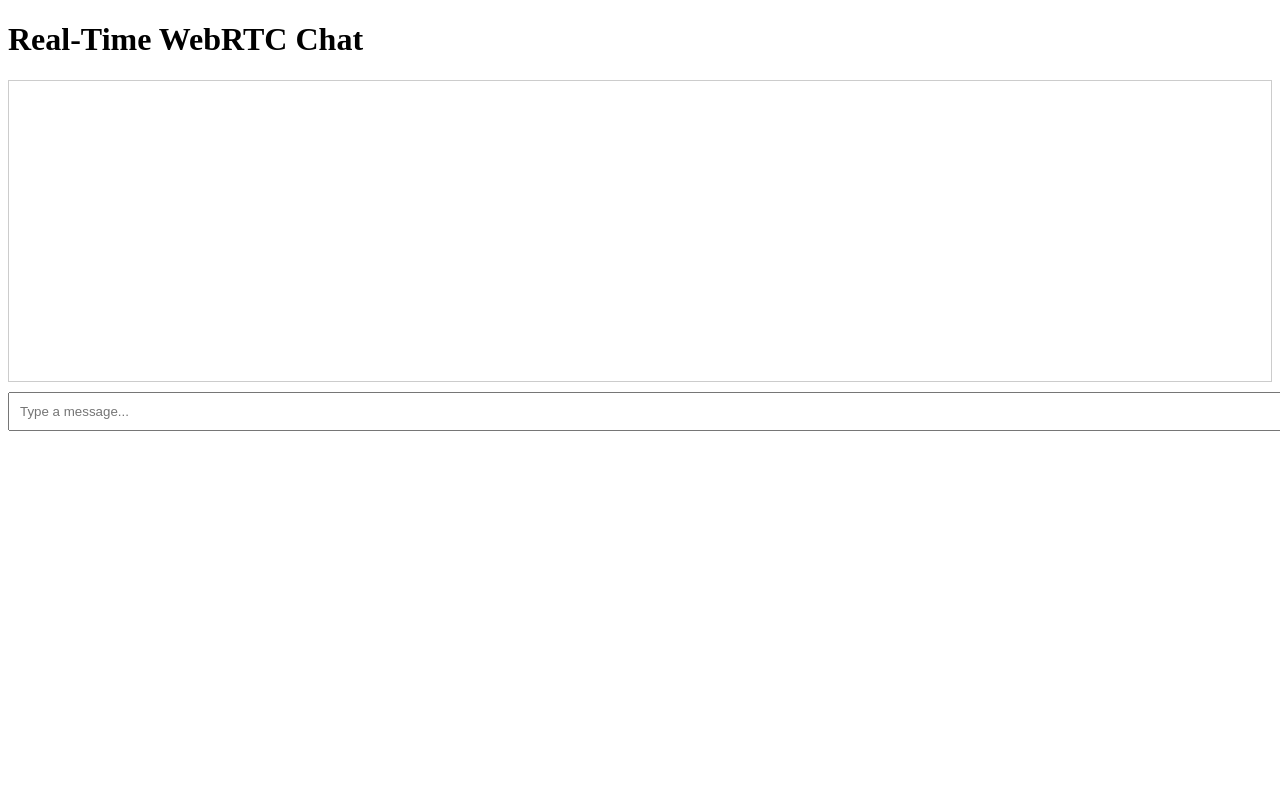
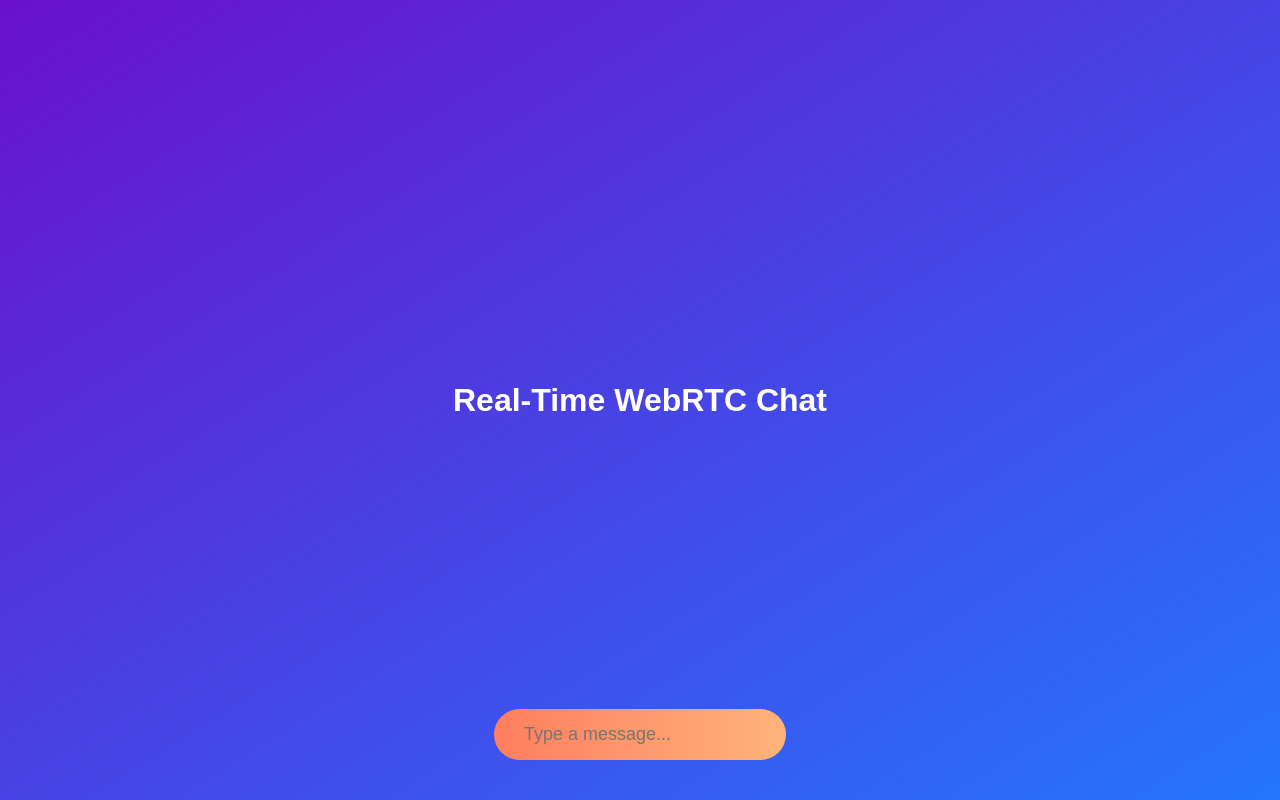
Before and after one commit to abhimm5/mc, a website: page public/index.html in a window 1280 px wide. Drawn offline with nearby package versions, Linux system fonts and the light colour scheme; no server answers.

Commit message:
Update index.html

```diff
--- a/public/index.html
+++ b/public/index.html
@@ -5,25 +5,86 @@
     <meta name="viewport" content="width=device-width, initial-scale=1.0">
     <title>Simple WebRTC Chat</title>
     <style>
-        #messages {
-            height: 300px;
-            overflow-y: auto;
-            border: 1px solid #ccc;
-            margin-bottom: 10px;
+        body {
+            font-family: Arial, sans-serif;
+            margin: 0;
+            padding: 0;
+            height: 100vh;
+            background: linear-gradient(to bottom right, #6a11cb, #2575fc);
+            display: flex;
+            justify-content: center;
+            align-items: center;
+            color: white;
+            flex-direction: column; /* Aligns content vertically */
         }
+
+        /* Message styling */
+        .message {
+            margin-bottom: 12px;
+            padding: 12px;
+            border-radius: 8px;
+            max-width: 90%;
+            font-size: 20px; /* Increased font size for better visibility */
+            color: white;
+        }
+
+        /* Input styled as a button */
         #messageInput {
-            width: 100%;
-            padding: 10px;
+            padding: 15px 30px;
+            background: linear-gradient(to right, #ff7e5f, #feb47b);
+            color: white;
+            font-size: 18px;
+            border: none;
+            border-radius: 30px;
+            cursor: pointer;
+            outline: none;
+            transition: background 0.3s ease-in-out;
+            margin-top: 20px;
+            position: fixed; /* Fixed position at the bottom */
+            bottom: 40px; /* Add some space from the bottom */
+            left: 50%;
+            transform: translateX(-50%); /* Center horizontally */
+        }
+
+        #messageInput:hover {
+            background: linear-gradient(to right, #feb47b, #ff7e5f);
+        }
+
+        #messageInput:focus {
+            box-shadow: 0 0 5px rgba(255, 255, 255, 0.8);
+        }
+
+        /* Hide input initially, then show on click */
+        #messageInput.hidden {
+            opacity: 0%;
         }
     </style>
 </head>
 <body>
     <h1>Real-Time WebRTC Chat</h1>
     <div id="messages"></div>
-    <input type="text" id="messageInput" placeholder="Type a message..." />
+    <input type="text" id="messageInput" placeholder="Type a message..." onclick="hideInput(event)" />
+    <script>
+        // Hide input when clicked
+        function hideInput(event) {
+            document.getElementById("messageInput").classList.add("hidden");
+            event.stopPropagation(); // Prevent the click from reaching the document
+        }
 
+        // Show input when clicking anywhere else on the page
+        document.addEventListener("click", function(event) {
+            if (event.target.id !== "messageInput") {
+                document.getElementById("messageInput").classList.remove("hidden");
+            }
+        });
+
+
+
+
+    </script>
     <script src="/socket.io/socket.io.js"></script>
     <script>
+
         const socket = io();  // Connect to the signaling server
 
         // Set up WebRTC Peer Connection
@@ -122,6 +183,7 @@
             displayMessage(message, 'peer');  // Display the message received from another peer
         });
 
+
     </script>
 </body>
 </html>
```
